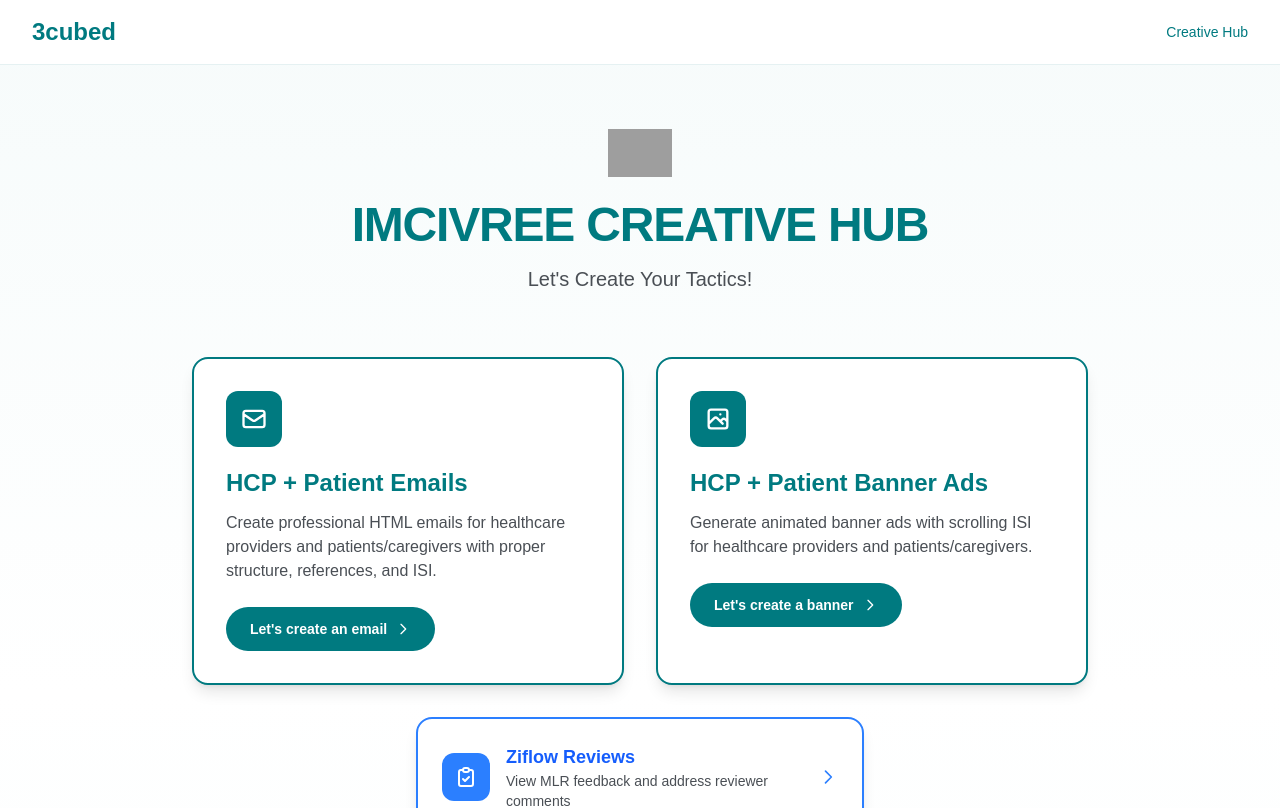
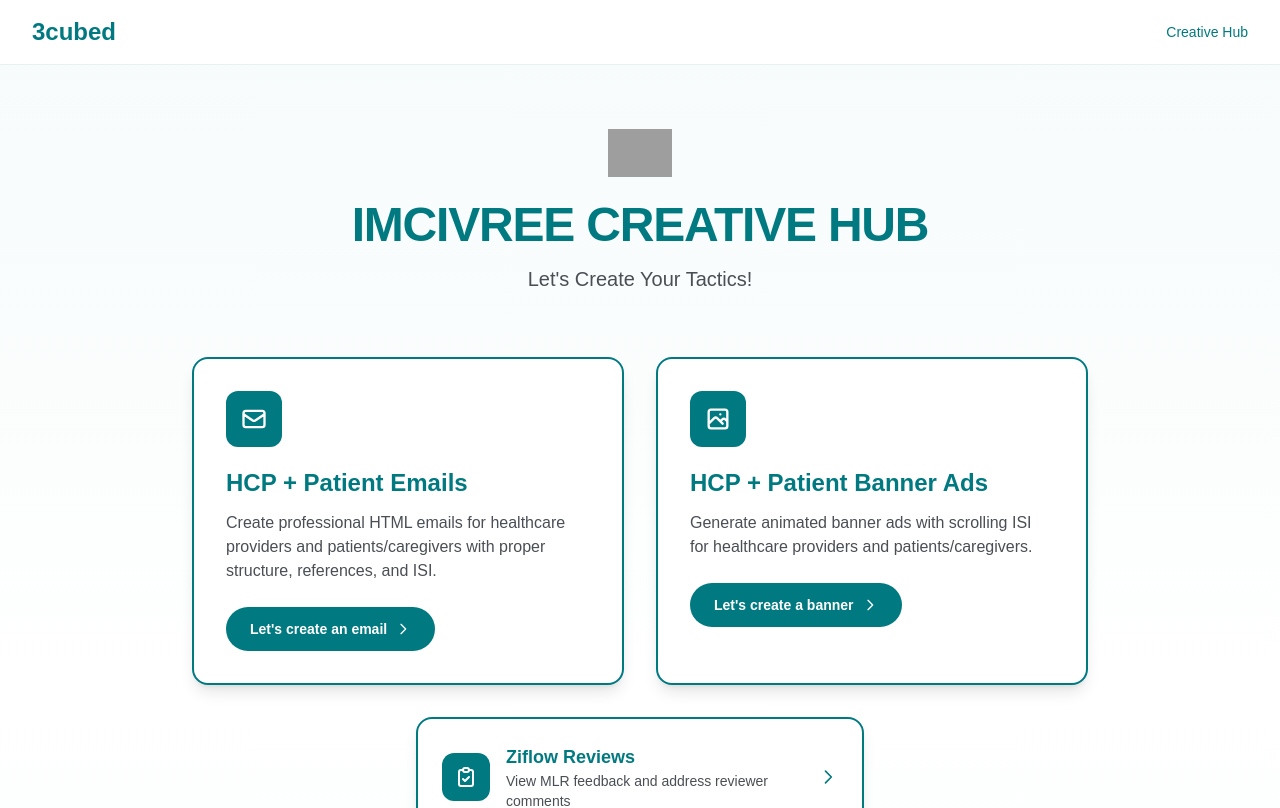
Before and after one commit to InnovareAI/rhythm, a Next.js app: page / in a window 1280 px wide. Shown: the top 808 px of the page. Built offline with nearby package versions, Linux system fonts and the light colour scheme; grey boxes are pictures that could not be loaded.

Commit message:
Update MLR Review Feedback to brand green color (#007a80)

```diff
--- a/app/page.tsx
+++ b/app/page.tsx
@@ -90,21 +90,21 @@
         <div className="mt-8 flex justify-center">
           <Link
             href="/reviews"
-            className="group relative rounded-2xl border-2 border-blue-500 bg-white p-6 shadow-lg transition-all hover:shadow-xl hover:border-blue-600 hover:bg-blue-50 max-w-md w-full"
+            className="group relative rounded-2xl border-2 border-[#007a80] bg-white p-6 shadow-lg transition-all hover:shadow-xl hover:border-[#1c7b80] hover:bg-[#f6fbfb] max-w-md w-full"
           >
             <div className="relative flex items-center gap-4">
-              <div className="flex h-12 w-12 items-center justify-center rounded-xl bg-blue-500">
+              <div className="flex h-12 w-12 items-center justify-center rounded-xl bg-[#007a80]">
                 <svg className="h-6 w-6 text-white" fill="none" viewBox="0 0 24 24" stroke="currentColor">
                   <path strokeLinecap="round" strokeLinejoin="round" strokeWidth={2} d="M9 5H7a2 2 0 00-2 2v12a2 2 0 002 2h10a2 2 0 002-2V7a2 2 0 00-2-2h-2M9 5a2 2 0 002 2h2a2 2 0 002-2M9 5a2 2 0 012-2h2a2 2 0 012 2m-6 9l2 2 4-4" />
                 </svg>
               </div>
               <div className="flex-1">
-                <h3 className="text-lg font-bold text-blue-600">Ziflow Reviews</h3>
+                <h3 className="text-lg font-bold text-[#007a80]">Ziflow Reviews</h3>
                 <p className="text-sm text-[#4a4f55]">
                   View MLR feedback and address reviewer comments
                 </p>
               </div>
-              <svg className="h-5 w-5 text-blue-500 transition-transform group-hover:translate-x-1" fill="none" viewBox="0 0 24 24" stroke="currentColor">
+              <svg className="h-5 w-5 text-[#007a80] transition-transform group-hover:translate-x-1" fill="none" viewBox="0 0 24 24" stroke="currentColor">
                 <path strokeLinecap="round" strokeLinejoin="round" strokeWidth={2} d="M9 5l7 7-7 7" />
               </svg>
             </div>
--- a/app/reviews/page.tsx
+++ b/app/reviews/page.tsx
@@ -110,7 +110,7 @@
               3cubed
             </Link>
             <div className="h-6 w-px bg-[#007a80]/20" />
-            <span className="text-lg font-medium text-blue-600">
+            <span className="text-lg font-medium text-[#007a80]">
               Ziflow Reviews
             </span>
           </div>
@@ -125,13 +125,13 @@
 
       <main className="mx-auto max-w-4xl px-6 py-8">
         <div className="mb-8">
-          <h1 className="text-3xl font-bold text-blue-600">MLR Review Feedback</h1>
+          <h1 className="text-3xl font-bold text-[#007a80]">MLR Review Feedback</h1>
           <p className="text-[#4a4f55] mt-1">Content awaiting review or with reviewer comments</p>
         </div>
 
         {isLoading ? (
           <div className="text-center py-12">
-            <div className="mx-auto h-12 w-12 animate-spin rounded-full border-4 border-blue-500 border-t-transparent"></div>
+            <div className="mx-auto h-12 w-12 animate-spin rounded-full border-4 border-[#007a80] border-t-transparent"></div>
             <p className="mt-4 text-sm text-[#4a4f55]">Loading reviews...</p>
           </div>
         ) : content.length === 0 ? (
@@ -139,7 +139,7 @@
             <svg className="mx-auto h-16 w-16 text-gray-300" fill="none" viewBox="0 0 24 24" stroke="currentColor">
               <path strokeLinecap="round" strokeLinejoin="round" strokeWidth={1} d="M9 12l2 2 4-4m6 2a9 9 0 11-18 0 9 9 0 0118 0z" />
             </svg>
-            <h3 className="mt-4 text-lg font-medium text-blue-600">No content in review</h3>
+            <h3 className="mt-4 text-lg font-medium text-[#007a80]">No content in review</h3>
             <p className="mt-2 text-sm text-[#4a4f55]">
               Submit content to Ziflow to see it here.
             </p>
@@ -161,7 +161,7 @@
                   key={item.id}
                   onClick={() => openReviewSession(item)}
                   className={`bg-white rounded-xl border-2 p-5 cursor-pointer transition-all hover:shadow-lg ${
-                    hasComments ? 'border-orange-300 hover:border-orange-400' : 'border-blue-200 hover:border-blue-400'
+                    hasComments ? 'border-orange-300 hover:border-orange-400' : 'border-[#007a80]/30 hover:border-[#007a80]'
                   }`}
                 >
                   <div className="flex items-start gap-4">
```
